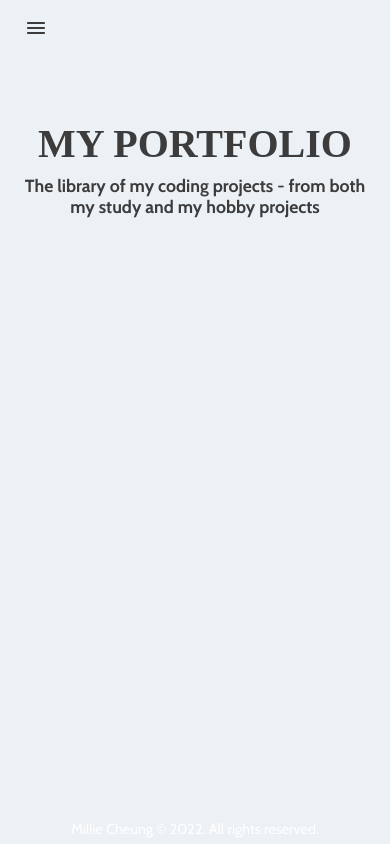
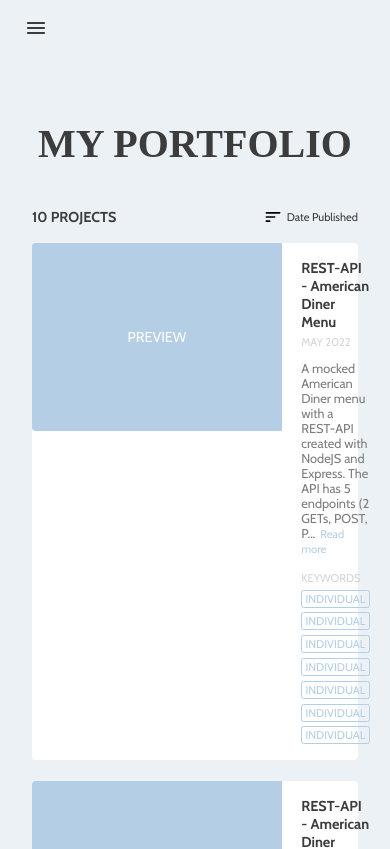
Before and after one commit to millie-wy/cv-millie, a React (Create React App) app: page /portfolio in a window 390 px wide. Shown: the top 849 px of the page. Built offline with nearby package versions, Linux system fonts and the light colour scheme; a web font is replaced by a local one.

Commit message:
static layout (not responsive in mobile screen yet)

```diff
--- a/src/Components/Contexts/ThemeContextProvider.jsx
+++ b/src/Components/Contexts/ThemeContextProvider.jsx
@@ -19,32 +19,37 @@ const ThemeProvider = (props) => {
 
   theme.typography.h6 = {
     fontFamily: "Cabin Sketch",
-    fontSize: "1.6rem",
+    fontSize: "1.5rem",
     color: "#3c3c3c",
   };
 
   theme.typography.subtitle1 = {
     fontFamily: "Cabin",
-    fontSize: "1.2rem",
+    fontSize: "1rem",
     color: "#3c3c3c",
   };
 
   theme.typography.subtitle2 = {
     fontFamily: "Cabin",
-    fontSize: "1.1rem",
+    fontSize: "1rem",
     color: "#3c3c3c",
   };
 
   theme.typography.body1 = {
     fontFamily: "Cabin",
-    fontSize: "1rem",
+    fontSize: ".9rem",
     color: "#3c3c3c",
   };
 
   theme.typography.body2 = {
     fontFamily: "Cabin",
-    fontWeight: "400",
-    fontSize: ".9rem",
+    fontSize: ".8rem",
+    color: "#3c3c3c",
+  };
+
+  theme.typography.overline = {
+    fontFamily: "Cabin",
+    fontSize: ".7rem",
     color: "#3c3c3c",
   };
 
--- a/src/Components/Pages/Portfolio.jsx
+++ b/src/Components/Pages/Portfolio.jsx
@@ -1,5 +1,7 @@
 import { Box, Container, Typography } from "@mui/material";
 import { useTheme } from "../Contexts/ThemeContextProvider";
+import { SortRounded } from "@mui/icons-material";
+import PortfolioProjects from "./PortfolioProjects";
 
 const Portfolio = () => {
   const { theme } = useTheme();
@@ -30,20 +32,51 @@ const Portfolio = () => {
       />
 
       {/* subject */}
-      <Box sx={{ textAlign: "center" }}>
       <Typography variant="h4" theme={theme} textAlign="center">
         MY PORTFOLIO
       </Typography>
+
+      {/* toolbar */}
+      <Container>
+        <Box
+          sx={{
+            display: "flex",
+            flexDirection: "row",
+            placeItems: "center",
+            justifyContent: "space-between",
+            pt: "2.5rem",
+            pb: "1rem",
+          }}
+        >
           <Typography
-          variant="subtitle2"
+            variant="body1"
             theme={theme}
-          textAlign="center"
-          sx={{ pt: ".5rem" }}
+            sx={{ fontWeight: "bold", textTransform: "uppercase" }}
           >
-          The library of my coding projects - from both my study and my hobby
-          projects
+            10 Projects
+          </Typography>
+          <Box
+            sx={{
+              display: "flex",
+              flexDirection: "row",
+              placeItems: "center",
+            }}
+          >
+            <SortRounded fontSize="small" />
+            <Typography
+              variant="overline"
+              theme={theme}
+              sx={{ pl: ".2rem", cursor: "pointer" }}
+            >
+              Date Published
             </Typography>
           </Box>
+        </Box>
+        <Box sx={{ display: "flex", flexDirection: "column", gap: "1.3rem" }}>
+          <PortfolioProjects />
+          <PortfolioProjects />
+        </Box>
+      </Container>
     </Container>
   );
 };
--- a/src/Components/Pages/PortfolioProjects.jsx
+++ b/src/Components/Pages/PortfolioProjects.jsx
@@ -1,7 +1,196 @@
-import { Box, Container, Typography } from "@mui/material";
+import { Box, Typography } from "@mui/material";
+import { useTheme } from "../Contexts/ThemeContextProvider";
 
-const PortfolioProject = () => {
-  return <Box></Box>;
+const PortfolioProjects = () => {
+  const { theme } = useTheme();
+
+  return (
+    <Box
+      sx={{
+        background: "#fff",
+        borderRadius: "4px",
+        display: "flex",
+        flexDirection: "row",
+      }}
+    >
+      <Box
+        sx={{
+          minWidth: "250px",
+          height: "187.5px",
+          backgroundColor: "#B4CEE5",
+          borderRadius: "4px 0 0 4px",
+        }}
+      >
+        <Typography
+          variant="body1"
+          theme={theme}
+          color="#fff"
+          sx={{
+            height: "100%",
+            display: "flex",
+            justifyContent: "center",
+            alignItems: "center",
+          }}
+        >
+          PREVIEW
+        </Typography>
+      </Box>
+      <Box sx={{ px: "1.2rem", py: "1rem" }}>
+        <Typography variant="body1" theme={theme} fontWeight="bold">
+          REST-API - American Diner Menu
+        </Typography>
+        <Typography variant="overline" theme={theme} color="#D6D5D5" pt=".2rem">
+          MAY 2022
+        </Typography>
+
+        <Box>
+          <Typography variant="body2" theme={theme} color="#7E7D7D" py=".7rem">
+            A mocked American Diner menu with a REST-API created with NodeJS and
+            Express. The API has 5 endpoints (2 GETs, POST, P...
+            <Typography
+              variant="overline"
+              theme={theme}
+              color="#B4CEE5"
+              pl=".3rem"
+              sx={{ cursor: "pointer" }}
+            >
+              Read more
+            </Typography>
+          </Typography>
+        </Box>
+
+        {/* <Box sx={{ display: "flex", flexDirection: "row", pt: ".8rem" }}>
+          <Typography variant="body2" theme={theme} color="#D6D5D5" pr=".6rem">
+            CATEGORIES
+          </Typography>
+          <Box
+            sx={{
+              display: "flex",
+              flexWrap: "wrap",
+              gap: ".3rem",
+            }}
+          >
+            <Typography variant="body2" theme={theme} color="#B4CEE5">
+              School Assignment
+            </Typography>
+            <Typography variant="body2" theme={theme} color="#B4CEE5">
+              Group
+            </Typography>
+          </Box>
+        </Box> */}
+        <Typography variant="overline" theme={theme} color="#D6D5D5">
+          KEYWORDS
+        </Typography>
+        <Box
+          sx={{
+            pt: ".2rem",
+            display: "flex",
+            flexWrap: "wrap",
+            gap: ".3rem",
+          }}
+        >
+          <Typography
+            variant="overline"
+            theme={theme}
+            color="#B4CEE5"
+            sx={{
+              border: "1px solid #B4CEE5",
+              px: ".2rem",
+              borderRadius: "2.5px",
+              lineHeight: "1rem",
+              textTransform: "uppercase",
+            }}
+          >
+            individual
+          </Typography>
+          <Typography
+            variant="overline"
+            theme={theme}
+            color="#B4CEE5"
+            sx={{
+              border: "1px solid #B4CEE5",
+              px: ".2rem",
+              borderRadius: "2.5px",
+              lineHeight: "1rem",
+              textTransform: "uppercase",
+            }}
+          >
+            individual
+          </Typography>
+          <Typography
+            variant="overline"
+            theme={theme}
+            color="#B4CEE5"
+            sx={{
+              border: "1px solid #B4CEE5",
+              px: ".2rem",
+              borderRadius: "2.5px",
+              lineHeight: "1rem",
+              textTransform: "uppercase",
+            }}
+          >
+            individual
+          </Typography>
+          <Typography
+            variant="overline"
+            theme={theme}
+            color="#B4CEE5"
+            sx={{
+              border: "1px solid #B4CEE5",
+              px: ".2rem",
+              borderRadius: "2.5px",
+              lineHeight: "1rem",
+              textTransform: "uppercase",
+            }}
+          >
+            individual
+          </Typography>
+          <Typography
+            variant="overline"
+            theme={theme}
+            color="#B4CEE5"
+            sx={{
+              border: "1px solid #B4CEE5",
+              px: ".2rem",
+              borderRadius: "2.5px",
+              lineHeight: "1rem",
+              textTransform: "uppercase",
+            }}
+          >
+            individual
+          </Typography>
+          <Typography
+            variant="overline"
+            theme={theme}
+            color="#B4CEE5"
+            sx={{
+              border: "1px solid #B4CEE5",
+              px: ".2rem",
+              borderRadius: "2.5px",
+              lineHeight: "1rem",
+              textTransform: "uppercase",
+            }}
+          >
+            individual
+          </Typography>
+          <Typography
+            variant="overline"
+            theme={theme}
+            color="#B4CEE5"
+            sx={{
+              border: "1px solid #B4CEE5",
+              px: ".2rem",
+              borderRadius: "2.5px",
+              lineHeight: "1rem",
+              textTransform: "uppercase",
+            }}
+          >
+            individual
+          </Typography>
+        </Box>
+      </Box>
+    </Box>
+  );
 };
 
-export default PortfolioProject;
+export default PortfolioProjects;
```
Lines whose indentation alone changed are shown as unchanged.
